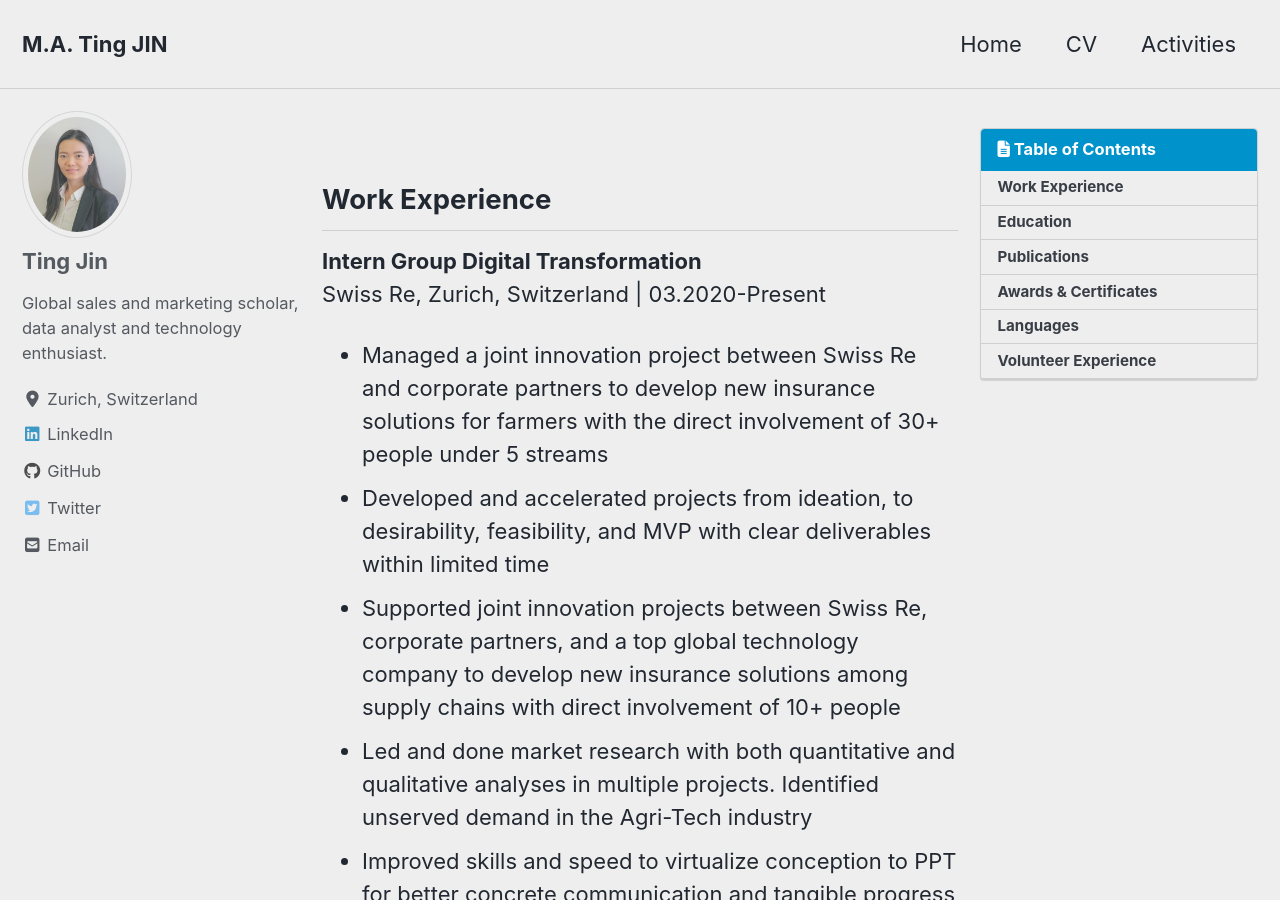
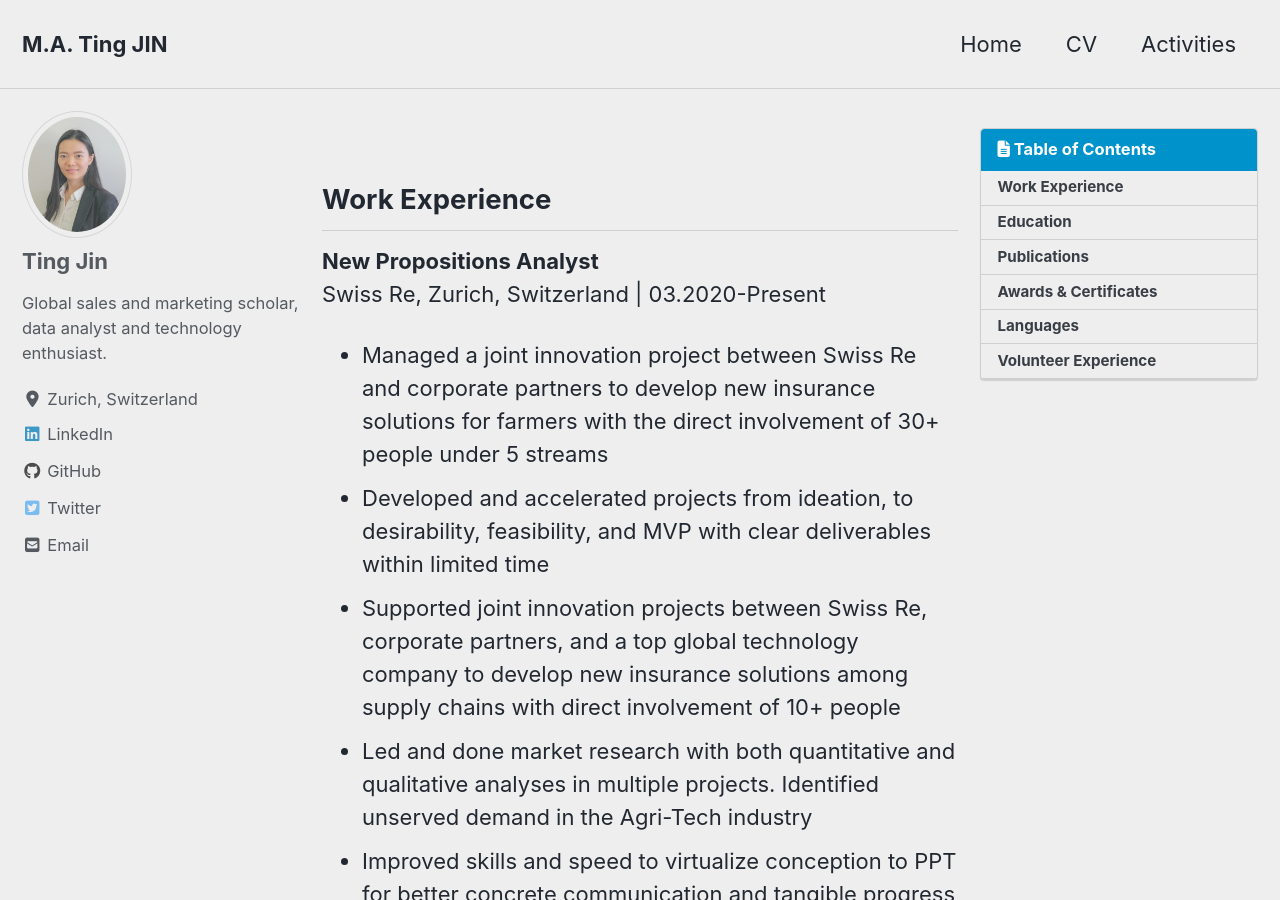
Before and after one commit to TingRigger/TingJin, a Jekyll site: the page built from _pages/cv.md, in a window 1280 px wide and 900 px high. Built offline with Jekyll 4.4.1, drawn with Linux system fonts in a browser that asks for light colours; cached includes are drawn as plain includes; nearby versions of some CDN libraries.

Commit message:
Update cv.md

```diff
--- a/_pages/cv.md
+++ b/_pages/cv.md
@@ -12,7 +12,7 @@ toc_label: "Table of Contents"
 ---
 
 ## Work Experience
-<b>Intern Group Digital Transformation</b>
+<b>New Propositions Analyst</b>
 Swiss Re, Zurich, Switzerland | 03.2020-Present
 * Managed a joint innovation project between Swiss Re and corporate partners to develop new insurance solutions for farmers with the direct involvement of 30+ people under 5 streams
 * Developed and accelerated projects from ideation, to desirability, feasibility, and MVP with clear deliverables within limited time
```
